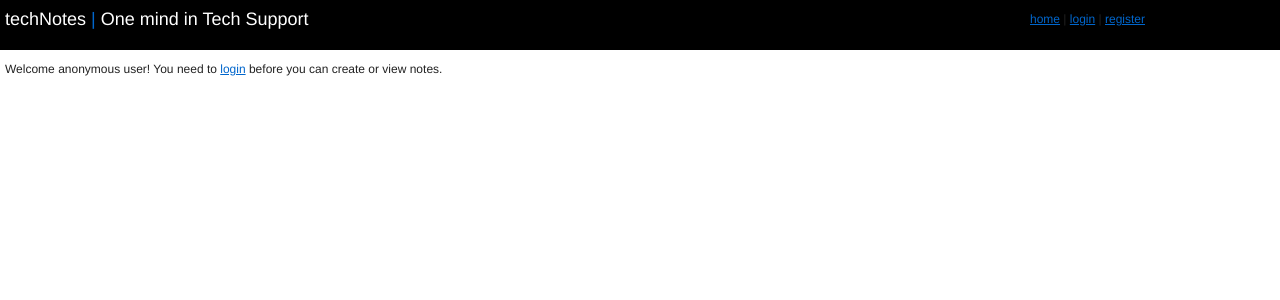
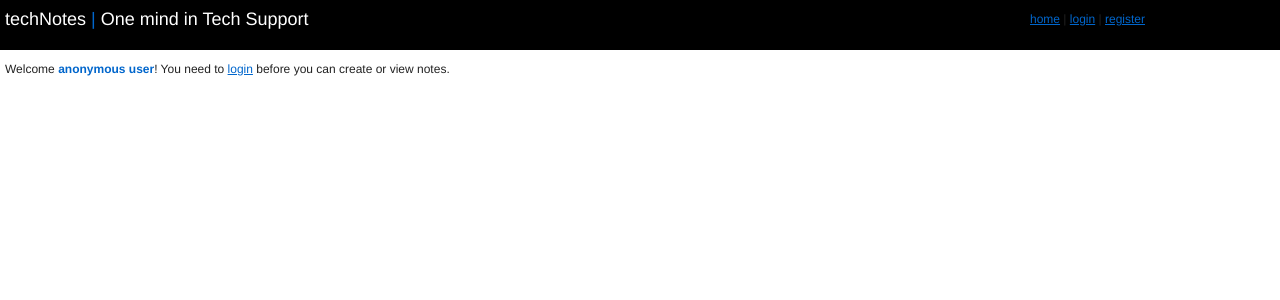
Before and after one commit to jwparrish/djtechnotes, a Django app: template templates/main_page.html in a window 1280 px wide. Shown: the top 300 px of the page. Run offline with Django 3.2, Linux system fonts and the light colour scheme; the template is opened without the code that fills it, so the values that code supplies are empty.

Commit message:
update style on main page, added buglist.txt

```diff
--- /dev/null
+++ b/buglist.txt
@@ -0,0 +1,3 @@
+- Note edit does not take blank entries, but rather enters last entry if nothing at all is entered.  Seems as though form validation is failing on any of the fields for editing or creating a note.
+
+-need to update search to search document contents, not just title
--- a/site_media/style.css
+++ b/site_media/style.css
@@ -80,3 +80,8 @@ ul.notelist .edit {
 	font-size: 70%;
 	color: #000;
 }
+
+.welcome {
+	font-weight: bold;
+	color: #06c;
+}
--- a/templates/main_page.html
+++ b/templates/main_page.html
@@ -6,8 +6,8 @@
 
 {% block content %}
 	{% if user.username %}
-		<p>Welcome {{ user.username }}!  techNotes is a Knowledge Base for Tech Support!</p>
+		<p>Welcome <span class="welcome">{{ user.username }}</span>!  techNotes is a Knowledge Base for Tech Support!</p>
 	{% else %}
-		<p>Welcome anonymous user!  You need to <a href="/login/">login</a> before you can create or view notes.</p>
+		<p>Welcome <span class="welcome">anonymous user</span>!  You need to <a href="/login/">login</a> before you can create or view notes.</p>
 	{% endif %}
 {% endblock %}
```
Also changed, not shown: 9 other files.
